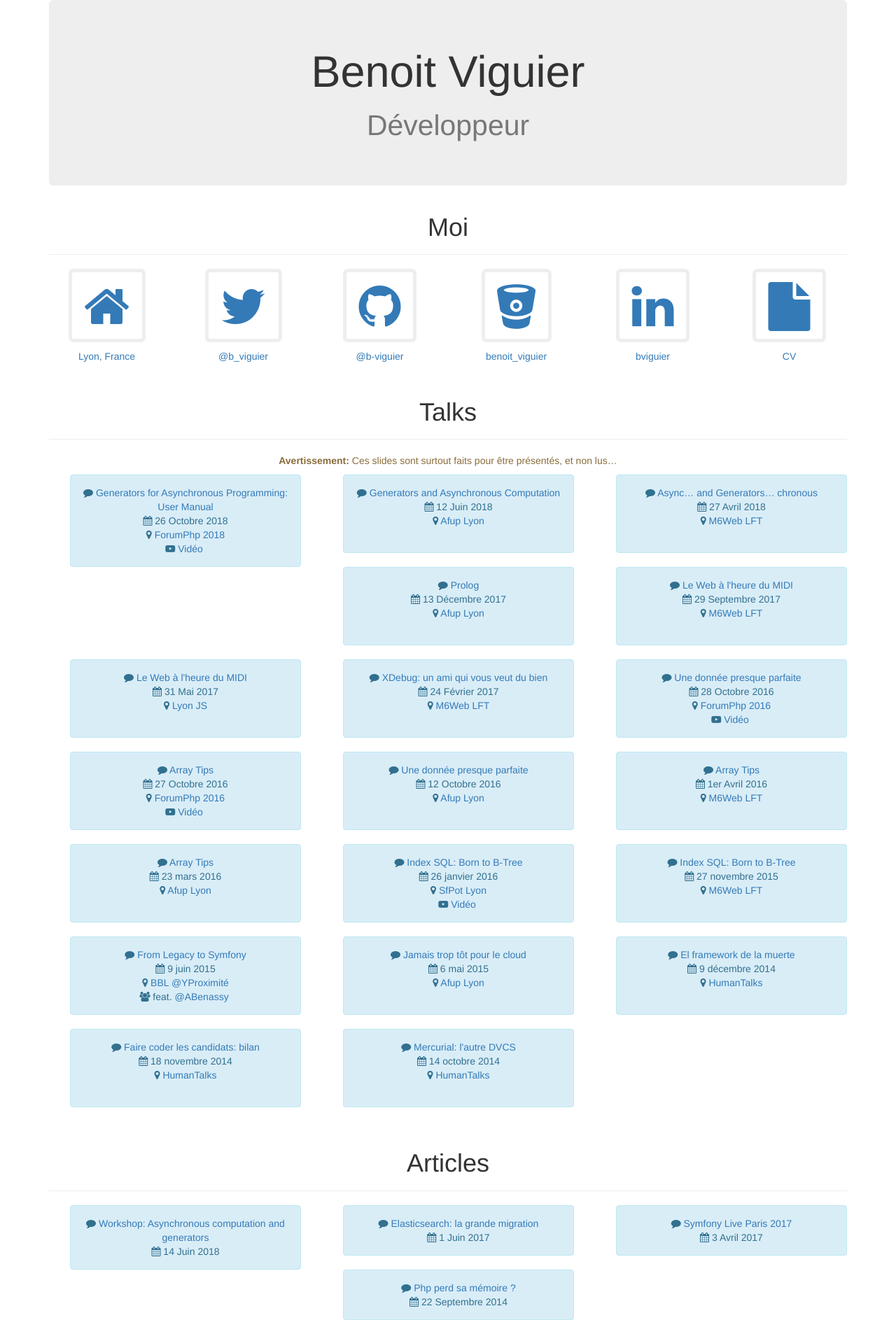
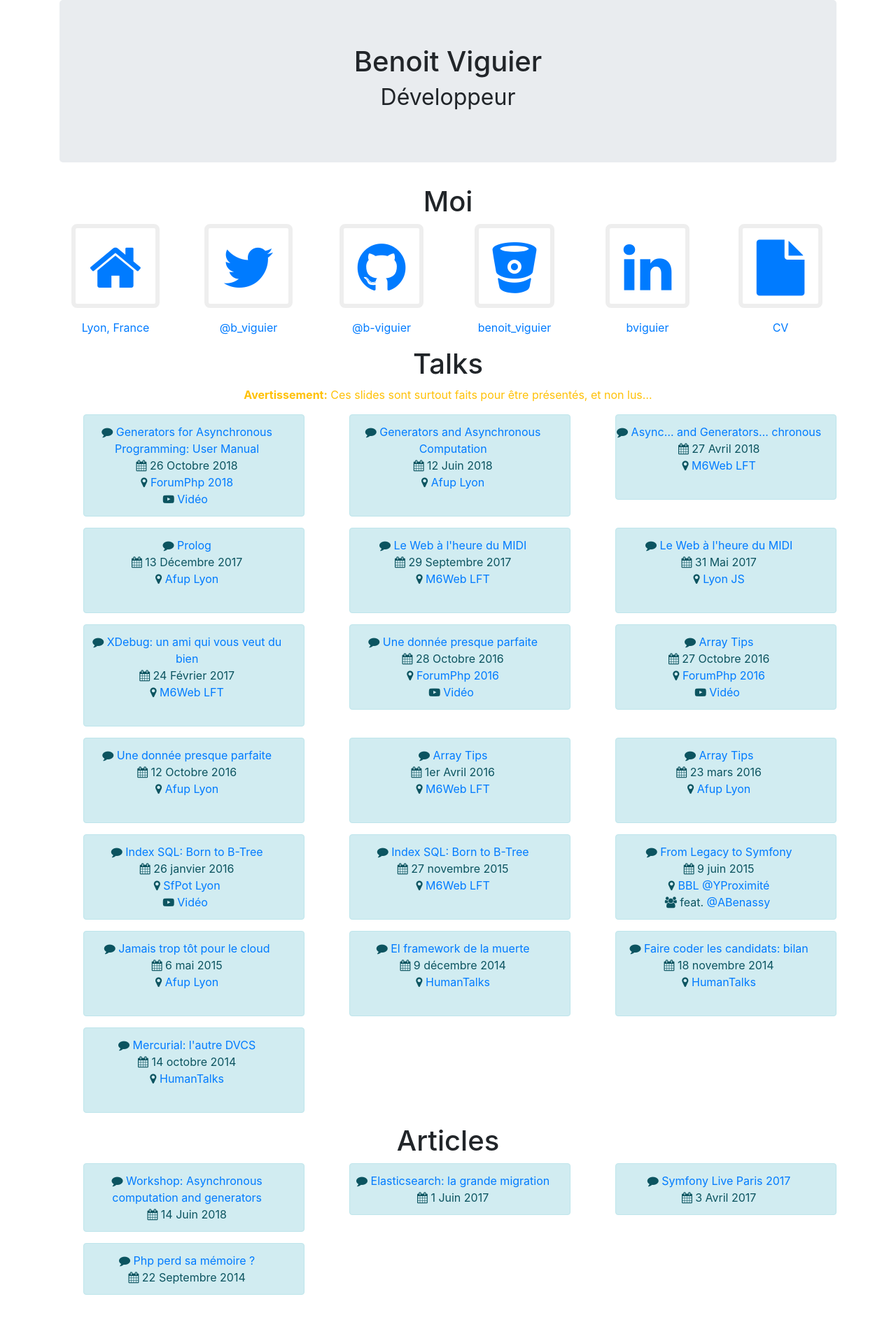
Before and after one commit to b-viguier/b-viguier.github.io, a Jekyll site: the page built from index.html, in a window 1280 px wide. Shown: the whole page at 70% size. Built offline with Jekyll 4.4.1, drawn with Linux system fonts in a browser that asks for light colours; nearby versions of some CDN libraries; after the commit the page ends 1866 px from its top, so only the background shows below that.

Commit message:
Update to Bootstrap 4

```diff
--- a/_layouts/default.html
+++ b/_layouts/default.html
@@ -1,26 +1,18 @@
-<!DOCTYPE html>
-<html>
+<!doctype html>
+<html lang="en">
 <head>
+    <!-- Required meta tags -->
+    <meta charset="utf-8">
+    <meta name="viewport" content="width=device-width, initial-scale=1, shrink-to-fit=no">
+
+    <!-- Bootstrap CSS -->
+    <link rel="stylesheet" href="https://stackpath.bootstrapcdn.com/bootstrap/4.2.1/css/bootstrap.min.css" integrity="sha384-GJzZqFGwb1QTTN6wy59ffF1BuGJpLSa9DkKMp0DgiMDm4iYMj70gZWKYbI706tWS" crossorigin="anonymous">
+
     <title>Benoit Viguier</title>
-    <meta charset="utf-8"/>
-    <meta http-equiv="X-UA-Compatible" content="IE=edge">
-    <meta name="viewport" content="width=device-width, initial-scale=1">
-    <meta name="description" content="Benoit Viguier personnal web page">
+    <meta name="description" content="Benoit Viguier personal web page">
     <meta name="author" content="Benoit Viguier">
 
     <link rel="stylesheet" href="https://maxcdn.bootstrapcdn.com/font-awesome/4.3.0/css/font-awesome.min.css">
-
-    <script src="https://code.jquery.com/jquery-2.2.3.min.js"></script>
-
-    <link rel="stylesheet" href="https://maxcdn.bootstrapcdn.com/bootstrap/3.3.6/css/bootstrap.min.css">
-    <script src="https://maxcdn.bootstrapcdn.com/bootstrap/3.3.6/js/bootstrap.min.js"></script>
-
-    <!-- HTML5 Shim and Respond.js IE8 support of HTML5 elements and media queries -->
-    <!-- WARNING: Respond.js doesn't work if you view the page via file:// -->
-    <!--[if lt IE 9]>
-    <script src="https://oss.maxcdn.com/libs/html5shiv/3.7.0/html5shiv.js"></script>
-    <script src="https://oss.maxcdn.com/libs/respond.js/1.4.2/respond.min.js"></script>
-    <![endif]-->
 
 </head>
 <body>
```
